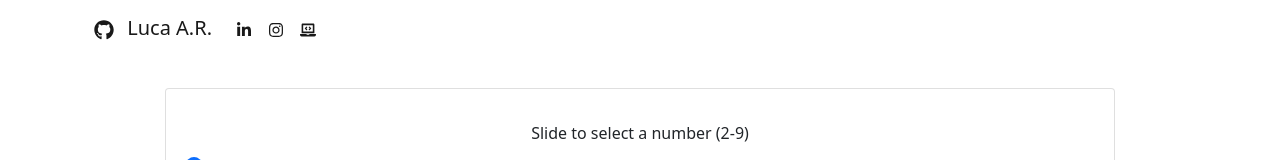
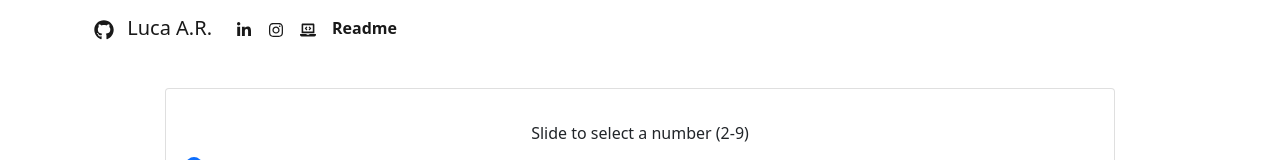
Before and after one commit to lucarampi/sum-21-challenge, a Next.js app: page / in a window 1280 px wide. Shown: the top 160 px of the page. Built offline with nearby package versions, Linux system fonts and the light colour scheme.

Commit message:
added readme link to header

```diff
--- a/components/HeaderBootstrap/index.tsx
+++ b/components/HeaderBootstrap/index.tsx
@@ -1,5 +1,6 @@
 import {
   FaGithub,
+  FaGithubAlt,
   FaInstagram,
   FaLaptopCode,
   FaLinkedinIn,
@@ -11,7 +12,7 @@ export default function HeaderBootstrap() {
       <div className="container-fluid text-center">
         <a
           className="navbar-brand"
-          href="https://github.com/lucarampi/sum-21-challenge#readme"
+          href="https://github.com/lucarampi/"
           target={`_blank`}
         >
           <span className="me-2">
@@ -31,7 +32,8 @@ export default function HeaderBootstrap() {
           <span className="navbar-toggler-icon"></span>
         </button>
         <div className="collapse navbar-collapse " id="navbarNav">
-          <ul className="navbar-nav text-center">
+          <ul className="navbar-nav text-center d-flex">
+
             <li className="nav-item ">
               <a
                 className="nav-link active"
@@ -62,6 +64,16 @@ export default function HeaderBootstrap() {
                 <FaLaptopCode />
               </a>
             </li>
+            <li className="nav-item ">
+              <a
+                className="nav-link active"
+                aria-current="page"
+                href="https://github.com/lucarampi/sum-21-challenge#readme"
+                target={`_blank`}
+              >
+                 <strong>Readme</strong>
+              </a>
+            </li>
           </ul>
         </div>
       </div>
```
